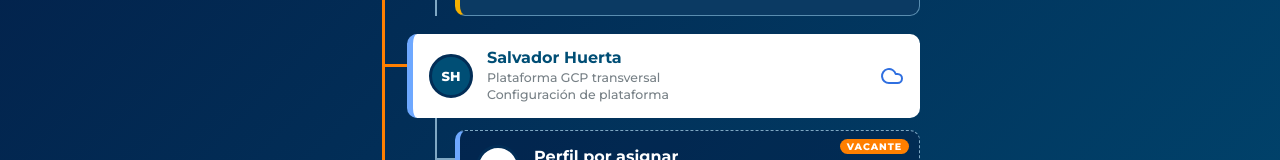
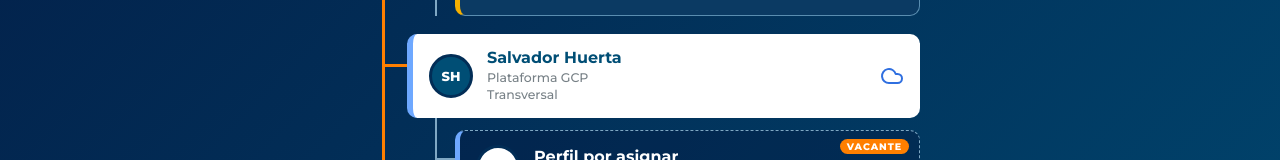
Before and after one commit to ckarnage/organigrama-equipo-ies, a plain HTML site: page index.html in a window 1280 px wide. Shown: the part 1228-1388 px from the top of the page. Drawn offline with Linux system fonts and the light colour scheme.

Commit message:
Salvador Huerta: Plataforma GCP / Transversal

```diff
--- a/index.html
+++ b/index.html
@@ -184,8 +184,8 @@ svg:has(.n[data-g="JM"]:hover) .dot{opacity:0}
 <circle cx="2066" cy="220" r="24" fill="#004E75" stroke="#022D56" stroke-width="4"/>
 <text x="2066" y="225" text-anchor="middle" font-size="14" font-weight="800" fill="#FFFFFF">SH</text>
 <text x="2066" y="266" text-anchor="middle" font-size="17" font-weight="700" fill="#004E75">Salvador Huerta</text>
-<text x="2066" y="288" text-anchor="middle" font-size="12.5" font-weight="500" fill="#778086">Plataforma GCP transversal</text>
-<text x="2066" y="304" text-anchor="middle" font-size="12.5" font-weight="500" fill="#778086">Configuración de plataforma</text>
+<text x="2066" y="288" text-anchor="middle" font-size="12.5" font-weight="500" fill="#778086">Plataforma GCP</text>
+<text x="2066" y="304" text-anchor="middle" font-size="12.5" font-weight="500" fill="#778086">Transversal</text>
 </g>
 <g class="n l1" data-g="JC" style="--d:1.30s">
 <rect x="2214" y="220" width="200" height="120" rx="10" fill="#FFFFFF"/>
@@ -301,7 +301,7 @@ svg:has(.n[data-g="JM"]:hover) .dot{opacity:0}
 <div class="kid"><div class="mc sub" style="--d:1.09s"><span class="avs"><i class="av">IC</i></span><span class="tx"><b>Isai Castillo</b><small>Webcontent y<br>Repositorio seguro<br>· · · Línea punteada a Salvador Huerta</small></span></div></div>
 </div>
 </div>
-<div class="area" style="--c:#6EA8FF;--ic:#2F6FE0"><div class="mc lead" style="--d:1.18s"><span class="avs"><i class="av">SH</i></span><span class="tx"><b>Salvador Huerta</b><small>Plataforma GCP transversal<br>Configuración de plataforma</small></span><svg class="ic" viewBox="0 0 24 24" aria-hidden="true"><path d="M17.5 19H9a7 7 0 1 1 6.71-9h1.79a4.5 4.5 0 1 1 0 9z"/></svg></div>
+<div class="area" style="--c:#6EA8FF;--ic:#2F6FE0"><div class="mc lead" style="--d:1.18s"><span class="avs"><i class="av">SH</i></span><span class="tx"><b>Salvador Huerta</b><small>Plataforma GCP<br>Transversal</small></span><svg class="ic" viewBox="0 0 24 24" aria-hidden="true"><path d="M17.5 19H9a7 7 0 1 1 6.71-9h1.79a4.5 4.5 0 1 1 0 9z"/></svg></div>
 <div class="kids">
 <div class="kid"><div class="mc ph" style="--d:1.27s"><span class="avs"><i class="av">?</i></span><span class="tx"><b>Perfil por asignar</b><small>Por definir</small></span><em class="vac">VACANTE</em></div></div>
 </div>
```
Also changed, not shown: 2 other files.
